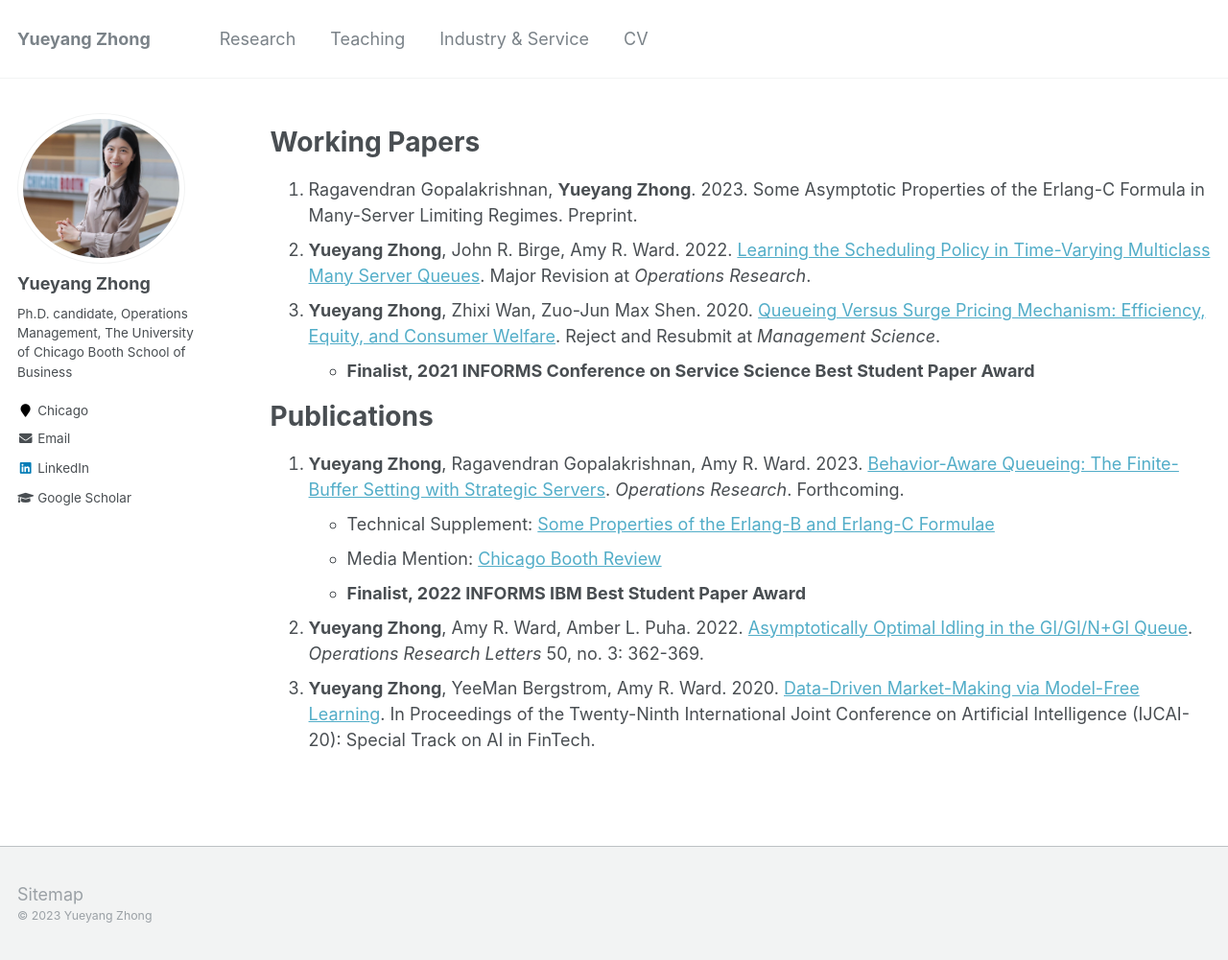
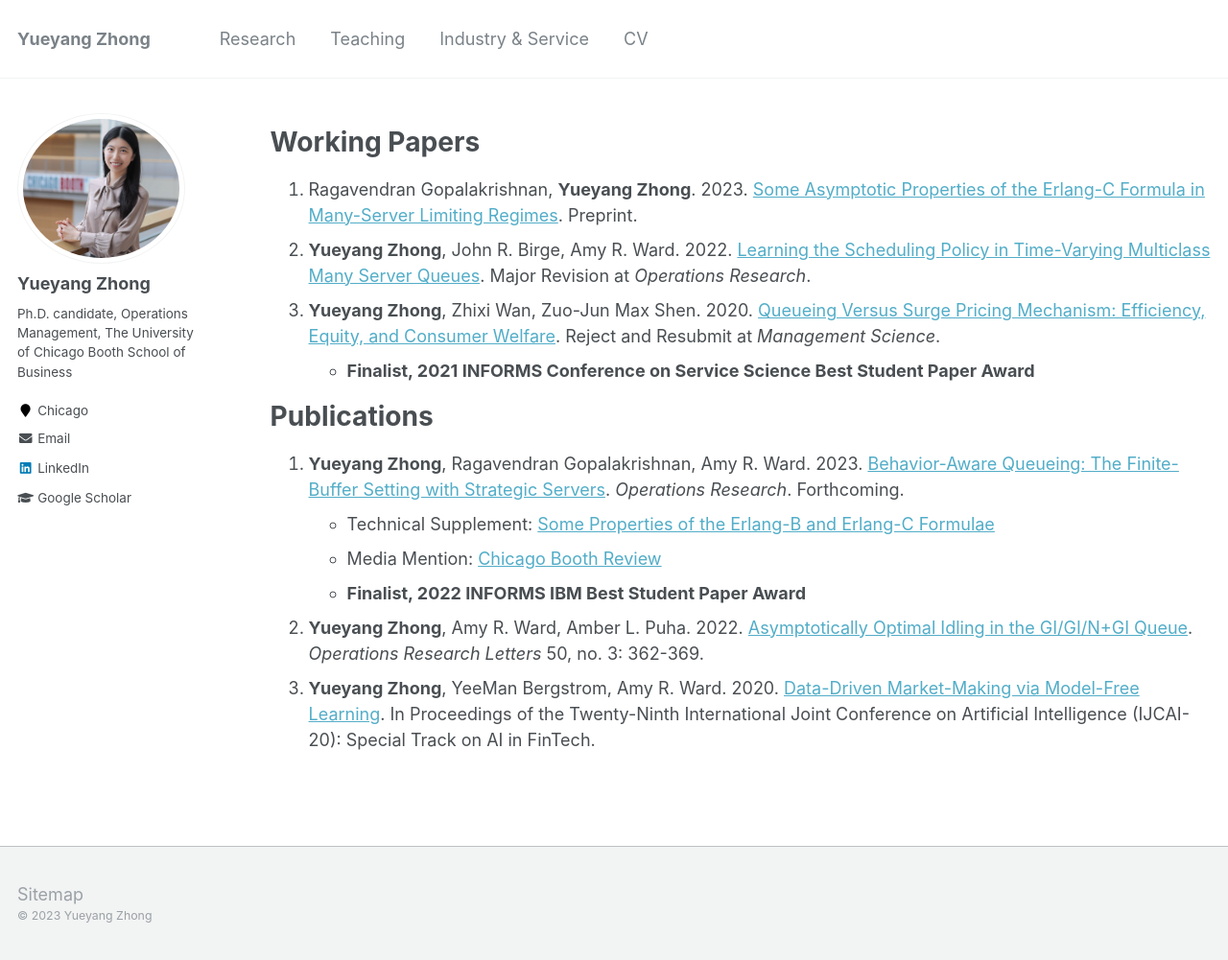
Before and after one commit to alicemengqi/site, a Jekyll site: the page built from _pages/publications.md, in a window 1280 px wide and 1001 px high. Shown: the whole window at 96% size. Built offline with Jekyll 4.4.1, drawn with Linux system fonts in a browser that asks for light colours; part of the change alters nothing that is shown.

```diff
--- a/_pages/publications.md
+++ b/_pages/publications.md
@@ -7,7 +7,7 @@ author_profile: true
 {% include base_path %}
 
 # Working Papers
-1. Ragavendran Gopalakrishnan, **Yueyang Zhong**. 2023. Some Asymptotic Properties of the Erlang-C Formula in Many-Server Limiting Regimes. Preprint.
+1. Ragavendran Gopalakrishnan, **Yueyang Zhong**. 2023. [Some Asymptotic Properties of the Erlang-C Formula in Many-Server Limiting Regimes](https://arxiv.org/abs/2304.13845). Preprint.
 2. **Yueyang Zhong**, John R. Birge, Amy R. Ward. 2022. [Learning the Scheduling Policy in Time-Varying Multiclass Many Server Queues](https://papers.ssrn.com/sol3/papers.cfm?abstract_id=4090021). Major Revision at *Operations Research*.
 3. **Yueyang Zhong**, Zhixi Wan, Zuo-Jun Max Shen. 2020. [Queueing Versus Surge Pricing Mechanism: Efficiency, Equity, and Consumer Welfare](https://papers.ssrn.com/sol3/papers.cfm?abstract_id=3699134). Reject and Resubmit at *Management Science*.
    - **Finalist, 2021 INFORMS Conference on Service Science Best Student Paper Award**
@@ -16,7 +16,7 @@ author_profile: true
 
 # Publications
 1. **Yueyang Zhong**, Ragavendran Gopalakrishnan, Amy R. Ward. 2023. [Behavior-Aware Queueing: The Finite-Buffer Setting with Strategic Servers](https://papers.ssrn.com/sol3/papers.cfm?abstract_id=3633435). *Operations Research*. Forthcoming.
-   - Technical Supplement: [Some Properties of the Erlang-B and Erlang-C Formulae](https://papers.ssrn.com/sol3/papers.cfm?abstract_id=4430477)
+   - Technical Supplement: [Some Properties of the Erlang-B and Erlang-C Formulae](https://papers.ssrn.com/abstract_id=4430477)
    - Media Mention: [Chicago Booth Review](https://www.chicagobooth.edu/review/secrets-wait-loss)
    - **Finalist, 2022 INFORMS IBM Best Student Paper Award**
 2. **Yueyang Zhong**, Amy R. Ward, Amber L. Puha. 2022. [Asymptotically Optimal Idling in the GI/GI/N+GI Queue](https://www.sciencedirect.com/science/article/pii/S0167637722000530). *Operations Research Letters* 50, no. 3: 362-369.
```
